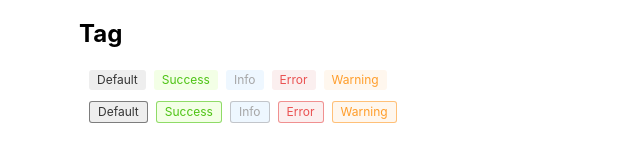
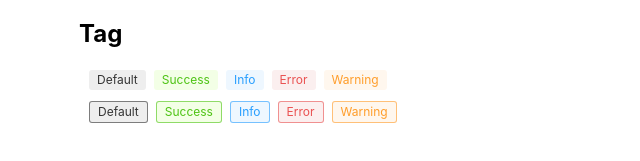
Before and after one commit to toft-code/toft-design, a React (Create React App) app: page / in a window 1280 px wide. Shown: the part 541-702 px from the top of the page, without its empty margins (81-721 px from the left). Built offline with nearby package versions, Linux system fonts and the light colour scheme.

Commit message:
refactor: use scss mixin

```diff
--- a/src/components/Tag/index.scss
+++ b/src/components/Tag/index.scss
@@ -31,8 +31,7 @@ $tag-font-size: 12px;
 
   @include color(default, #333, #eee);
   @include color(green, #4dc313, #f3ffe6);
-  @include color(blue, #a6a6a7, #eef7ff);
+  @include color(blue, #279eff, #eef7ff);
   @include color(red, #ea5252, #fbefef);
-  @include color(blue, #a6a6a7, #eef7ff);
   @include color(orange, #ff9d2a, #fff7ee);
 }
```
